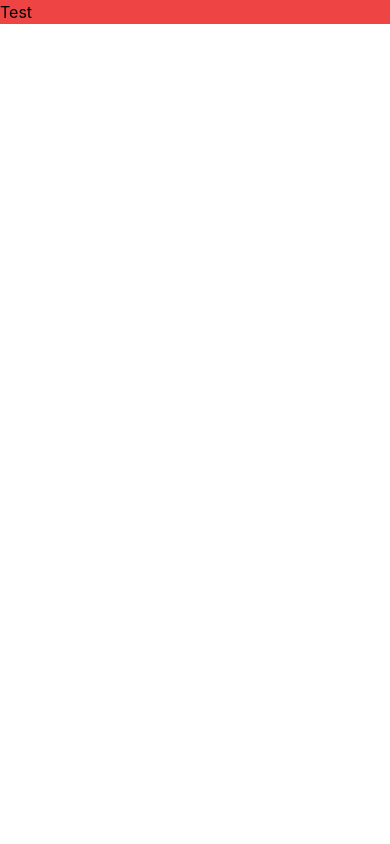
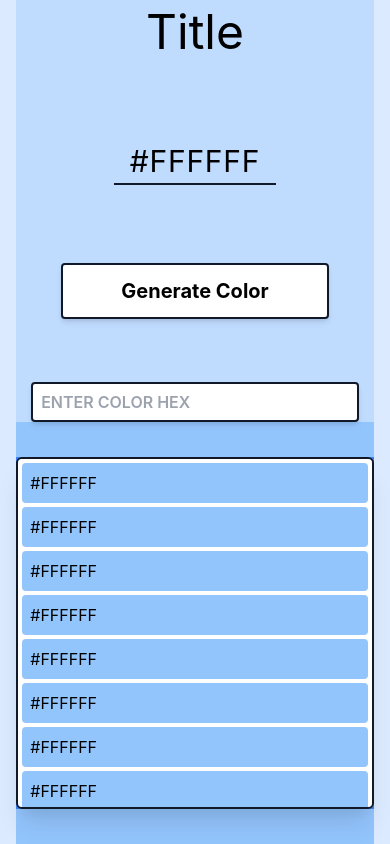
Before and after one commit to manistra/Colors, a React (Create React App) app: page / in a window 390 px wide. Built offline with nearby package versions, Linux system fonts and the light colour scheme.

Commit message:
responsive layout

```diff
--- a/src/App.tsx
+++ b/src/App.tsx
@@ -1,7 +1,67 @@
 function App() {
   return (
-    <div className='App'>
-      <h1 className='bg-red-500'>Test</h1>
+    <div className='App antialiased'>
+      <div className='h-screen bg-blue-100'>
+        <div className='w-11/12 h-full mx-auto md:w-10/12 lg:w-8/12 xl:w-7/12'>
+          <div className='flex flex-col items-center justify-between h-1/2 bg-blue-200'>
+            <h1 className='lg:my-6 my-2 text-5xl lg:text-8xl md:text-8xl sm:text-6xl'>
+              Title
+            </h1>
+
+            <div className=' my-4 text-3xl tracking-wide uppercase lg:text-6xl md:text-4xl sm:text-3xl p-1 px-4 border-b-2 border-gray-900'>
+              #FFFFFF
+            </div>
+
+            <button className='my-1  h-14 px-4 w-9/12 lg:w-1/2 text-xl font-bold bg-white border-2 border-gray-900 rounded shadow-md lg:h-20 lg:text-3xl '>
+              Generate Color
+            </button>
+            <input
+              placeholder='Enter color hex'
+              type='text'
+              className='h-10 p-2 w-11/12 text-md lg:text-xl font-semibold uppercase border-2 border-gray-900  shadow-md rounded lg:h-12'
+            />
+          </div>
+          <div className='flex justify-center items-center h-1/2 bg-blue-300'>
+            <div className='w-full h-5/6 bg-blue-500'>
+              <ul className='overflow-y-scroll max-h-full bg-white border-2 uppercase border-gray-900 rounded-md shadow-xl'>
+                <li className='items-center flex m-1 p-2 cursor-pointer  bg-blue-300 rounded'>
+                  #FFFFFF
+                </li>{' '}
+                <li className='items-center flex m-1 p-2 cursor-pointer  bg-blue-300 rounded'>
+                  #FFFFFF
+                </li>{' '}
+                <li className='items-center flex m-1 p-2 cursor-pointer  bg-blue-300 rounded'>
+                  #FFFFFF
+                </li>{' '}
+                <li className='items-center flex m-1 p-2 cursor-pointer  bg-blue-300 rounded'>
+                  #FFFFFF
+                </li>{' '}
+                <li className='items-center flex m-1 p-2 cursor-pointer  bg-blue-300 rounded'>
+                  #FFFFFF
+                </li>{' '}
+                <li className='items-center flex m-1 p-2 cursor-pointer  bg-blue-300 rounded'>
+                  #FFFFFF
+                </li>{' '}
+                <li className='items-center flex m-1 p-2 cursor-pointer  bg-blue-300 rounded'>
+                  #FFFFFF
+                </li>{' '}
+                <li className='items-center flex m-1 p-2 cursor-pointer  bg-blue-300 rounded'>
+                  #FFFFFF
+                </li>{' '}
+                <li className='items-center flex m-1 p-2 cursor-pointer  bg-blue-300 rounded'>
+                  #FFFFFF
+                </li>{' '}
+                <li className='items-center flex m-1 p-2 cursor-pointer  bg-blue-300 rounded'>
+                  #FFFFFF
+                </li>{' '}
+                <li className='items-center flex m-1 p-2 cursor-pointer  bg-blue-300 rounded'>
+                  #FFFFFF
+                </li>
+              </ul>
+            </div>
+          </div>
+        </div>
+      </div>
     </div>
   );
 }
```
